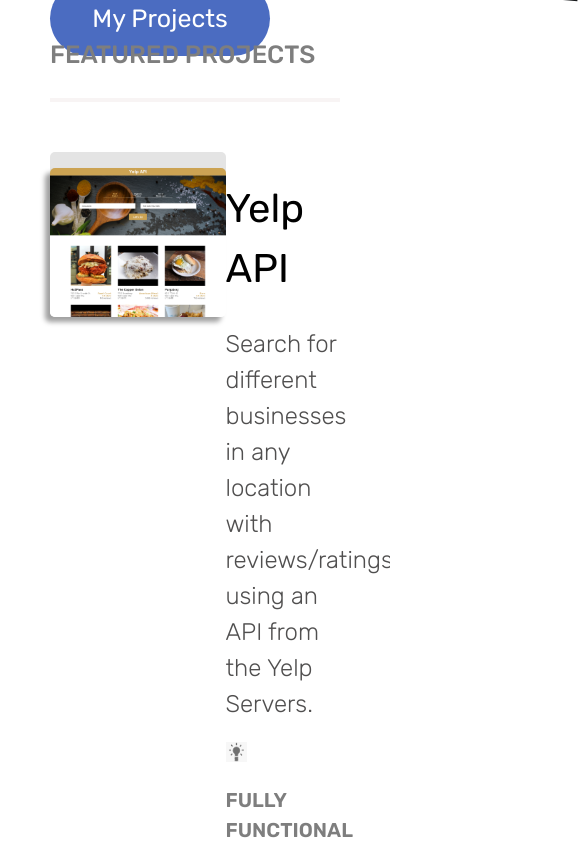
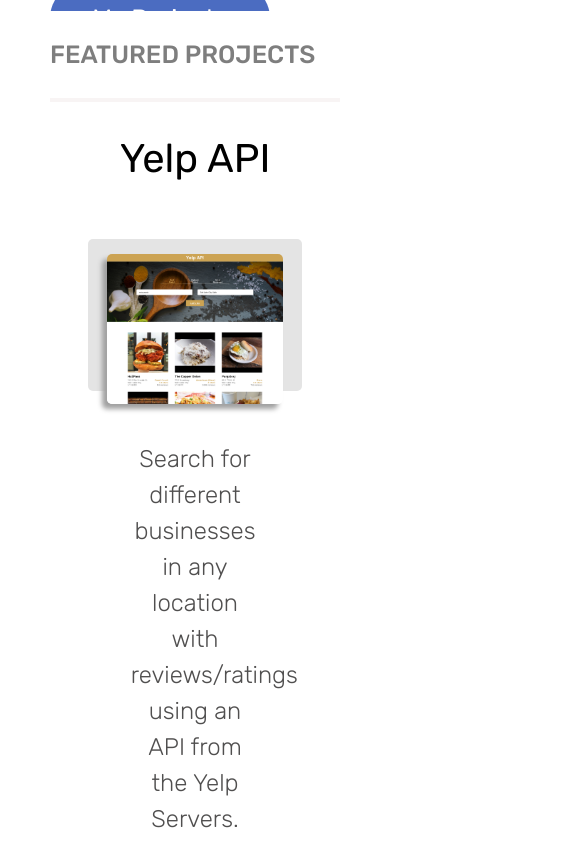
Before and after one commit to RysonShalvis/portfolio, a React (Create React App) app: page / in a window 390 px wide. Shown: the part 980-1824 px from the top of the page, 585 px wide, since content can reach past the window. Built offline with nearby package versions, Linux system fonts and the light colour scheme.

Commit message:
add responsive design

```diff
--- a/src/App.css
+++ b/src/App.css
@@ -8,6 +8,10 @@
 a {
   text-decoration: none;
   color: rgb(154,155,155);
+}
+
+.mobile {
+  display: none;
 }
 
 .header-ctn {
@@ -41,6 +45,10 @@
 
 .nav-link:hover {
   color: white;
+}
+
+.homepage {
+  overflow: hidden;
 }
 
 .home-ctn {
@@ -126,6 +134,9 @@
   overflow: hidden;
 }
 
+.mobile-title {
+  display: none;
+}
 
 .featured-project-title {
   font-family: 'Rubik', serif;
@@ -231,10 +242,10 @@
 .left-diagonal {
   margin-top: 100px;
   position: relative;
-  height: 20vh;
+  height: 12vh;
   width: 150vw;
   background-color: rgb(25,27,29);
-  transform: rotate(-5deg);
+  transform: rotate(-4deg);
   overflow: hidden;
   z-index: -5;
 }
@@ -290,4 +301,59 @@
   .diagonal {
     transform: rotate(3deg);
   }
+  .left-diagonal {
+    transform: rotate(-3deg);
+    height: 13vh;
+  }
+
 }
+
+@media screen and (max-width: 950px) {
+
+  .desktop {
+    display: none;
+  }
+
+  .mobile {
+    display: block;
+  }
+
+  .title-left-desktop {
+    display: none;
+  }
+
+  .featured-project-ctn {
+    flex-direction: column;
+    align-items: center;
+  }
+
+  .mobile-title {
+    display: block;
+    text-align: center;
+  }
+
+  .title-right-desktop {
+    display: none;
+  }
+
+  .yelp-summary {
+    margin-top: 50px;
+
+  }
+
+  .invision-summary {
+    margin-top: 50px;
+  }
+
+  .trick-creator-summary {
+    margin-top: 150px;
+  }
+
+  .featured-project-summary {
+    text-align: center;
+
+
+  }
+
+
+}
--- a/src/App.js
+++ b/src/App.js
@@ -1,9 +1,8 @@
 import './App.css';
-import FeaturedProjects from './FeaturedProjects';
 import Header from './Header'
 import Home from './Home';
 import Contact from './Contact';
-import { HashRouter, BrowserRouter as Router, Route, Switch } from 'react-router-dom';
+import { HashRouter, Route } from 'react-router-dom';
 import NotAvailable from './NotAvailable';
 import YelpApi from './YelpApi';
 import fullpageInvision from './fullpageInvision';
--- a/src/FeaturedProjects.js
+++ b/src/FeaturedProjects.js
@@ -13,14 +13,14 @@
 
                 <p className="featured-project-title">FEATURED PROJECTS</p>
                 <div className="under-line"></div>
-
+                <h1 className="featured-project-name mobile-title" >Yelp API</h1>
                 <div className="featured-project-ctn">
                     <div className="img-ctn">
                         <img src={yelp} alt="The Trick Creator Website" className="trick-creator"/>
                     </div>
                     <div className="featured-project-summary-ctn">
-                        <h1 className="featured-project-name">Yelp API</h1>
-                        <h2 className="featured-project-summary">Search for different businesses in any location with reviews/ratings using an API from the Yelp Servers.</h2>
+                        <h1 className="featured-project-name title-right-desktop">Yelp API</h1>
+                        <h2 className="featured-project-summary yelp-summary">Search for different businesses in any location with reviews/ratings using an API from the Yelp Servers.</h2>
                         <div className="lightbulb-ctn">
                             <img src={lightbulb} alt="" className="lightbulb"/>
                             <h2 className="more-info">FULLY FUNCTIONAL</h2>
@@ -38,10 +38,11 @@
 
 
                 <div className="under-line underlines"></div>
+                <h1 className="featured-project-name mobile-title" >Invision Clone</h1>
                 <div className="featured-project-ctn">
 
-                    <div className="featured-project-summary-ctn">
-                        <h1 className="featured-project-name">Invision Clone</h1>
+                    <div className="featured-project-summary-ctn desktop">
+                        <h1 className="featured-project-name title-left-desktop">Invision Clone</h1>
                         <h2 className="featured-project-summary">A perfect clone of Invision App's home website.</h2>
                         <div className="lightbulb-ctn">
                             <img src={lightbulb} alt="" className="lightbulb"/>
@@ -55,7 +56,19 @@
                     </div>
                     <div className="img-ctn">
                         <img src={invision} alt="The Trick Creator Website" className="trick-creator"/>
-
+                    </div>
+                    <div className="featured-project-summary-ctn invision-summary mobile">
+                        <h1 className="featured-project-name title-left-desktop">Invision Clone</h1>
+                        <h2 className="featured-project-summary">A perfect clone of Invision App's home website.</h2>
+                        <div className="lightbulb-ctn">
+                            <img src={lightbulb} alt="" className="lightbulb"/>
+                            <h2 className="more-info">EXACT REPLICA</h2>
+                        </div>
+                        <h2 className="more-info"><svg className="computer-svg" xmlns="http://www.w3.org/2000/svg" viewBox="0 0 20 20"><path d="M7 17H2a2 2 0 0 1-2-2V2C0 .9.9 0 2 0h16a2 2 0 0 1 2 2v13a2 2 0 0 1-2 2h-5l4 2v1H3v-1l4-2zM2 2v11h16V2H2z"></path></svg>BUILT FROM SCRATCH</h2>
+                        <h2 className="more-info"><svg className="computer-svg" xmlns="http://www.w3.org/2000/svg" viewBox="0 0 20 20"><path d="M.7 9.3l4.8-4.8 1.4 1.42L2.84 10l4.07 4.07-1.41 1.42L0 10l.7-.7zm18.6 1.4l.7-.7-5.49-5.49-1.4 1.42L17.16 10l-4.07 4.07 1.41 1.42 4.78-4.78z"></path></svg> JAVASCRIPT, CSS, AND HTML</h2>
+                        <Link to="/portfolio/invision-clone">
+                            <button className="project-details btn">View Details</button>
+                        </Link>
                     </div>
 
                 </div>
@@ -63,14 +76,15 @@
 
 
                 <div className="third-underline under-line underlines"></div>
+                <h1 className="featured-project-name mobile-title" >Trick Creator</h1>
                 <div className="featured-project-ctn">
                     <div className="img-ctn">
                         <img src={trickImage1} alt="The Trick Creator Website" className="trick-creator"/>
                         <img src={trickImage2} alt="The Trick Creator Website" className="trick-creator"/>
                     </div>
                     <div className="featured-project-summary-ctn">
-                        <h1 className="featured-project-name">Trick Creator</h1>
-                        <h2 className="featured-project-summary">A simple game that allows you to combine tricks to make more and more complex tricks.</h2>
+                        <h1 className="featured-project-name title-right-desktop">Trick Creator</h1>
+                        <h2 className="featured-project-summary trick-creator-summary">A simple game that allows you to combine tricks to make more and more complex tricks.</h2>
                         <div className="lightbulb-ctn">
                             <img src={lightbulb} alt="" className="lightbulb"/>
                             <h2 className="more-info">OWN CONCEPT</h2>
--- a/src/HomePage.js
+++ b/src/HomePage.js
@@ -1,13 +1,8 @@
 import React, { Component } from 'react';
 import me from './My Picture.jpg';
-import { Link } from 'react-router-dom';
 
 
 class HomePage extends Component {
-
-    constructor(props) {
-        super(props);
-    }
 
     componentDidMount() {
         console.log(this.props)
@@ -20,7 +15,7 @@
 
     render() {
         return (
-            <div>
+            <div className="homepage">
 
                 <div className="home-ctn">
 
```
Also changed, not shown: 1 other file (tests, documents, lock files or other folders).
